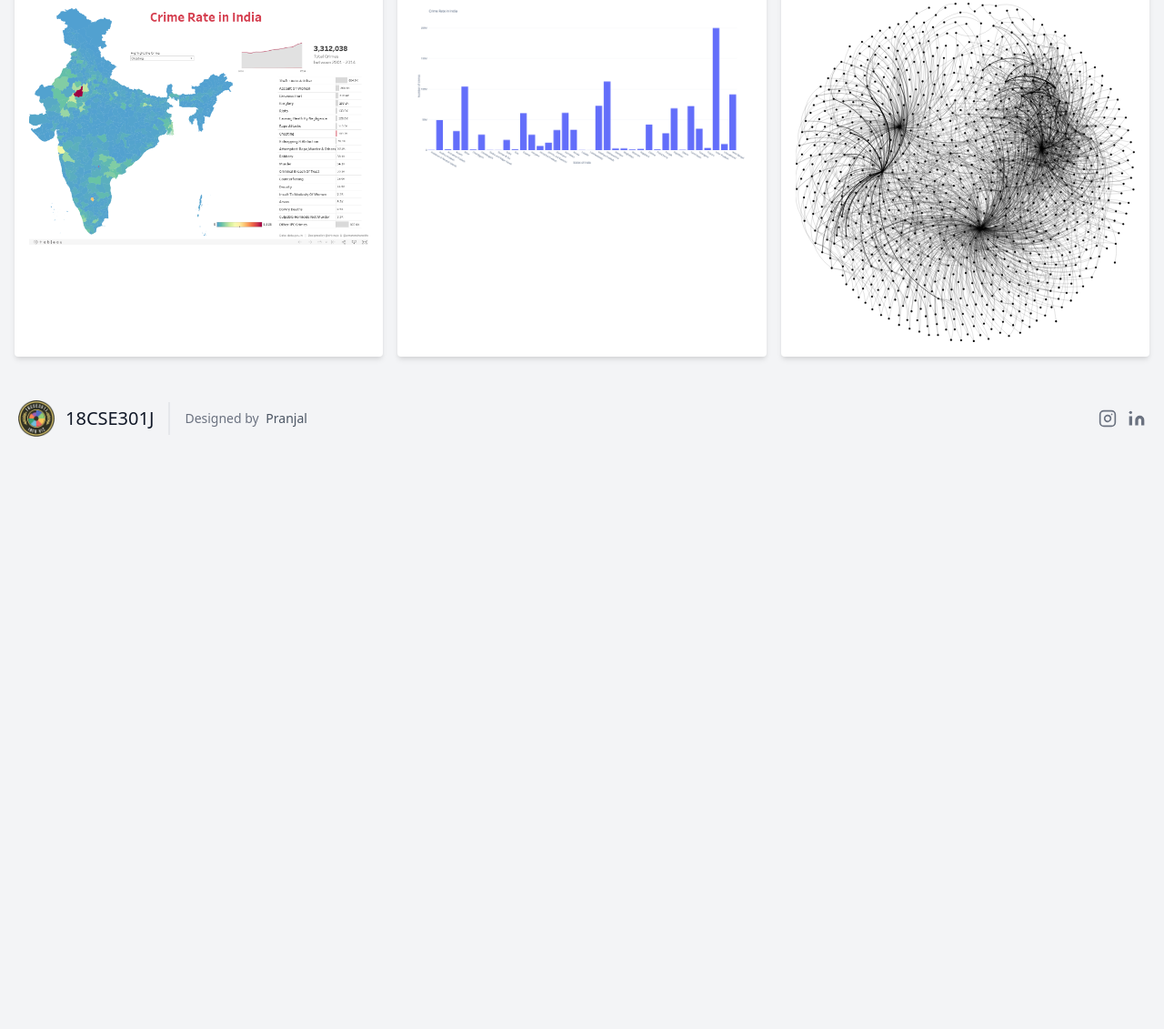
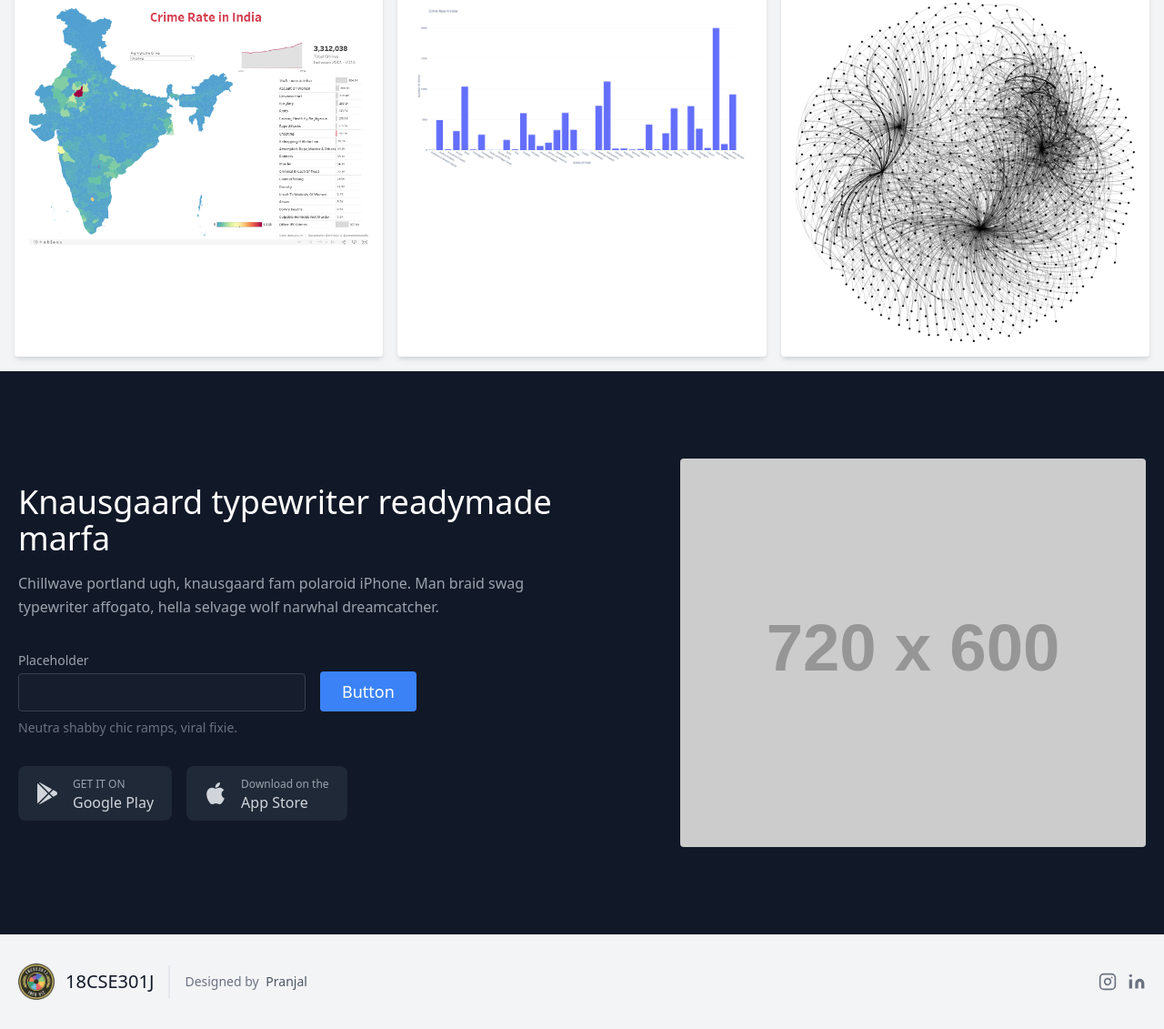
Before and after one commit to CatastrophistUser/18CSE301J-Information-Visualization, a website: page index.html in a window 1280 px wide. Shown: the part 431-1562 px from the top of the page at 91% size. Before the commit the page ends 943 px from the top, so only its background shows below. Drawn offline with nearby package versions, Linux system fonts and the light colour scheme; placeholder pictures from the web are drawn by us.

Commit message:
Update index.html

```diff
--- a/index.html
+++ b/index.html
@@ -80,6 +80,47 @@
         </div>
     </div>
 
+    <section class="text-gray-400 bg-gray-900 body-font">
+        <div class="container mx-auto flex px-5 py-24 md:flex-row flex-col items-center">
+          <div class="lg:flex-grow md:w-1/2 lg:pr-24 md:pr-16 flex flex-col md:items-start md:text-left mb-16 md:mb-0 items-center text-center">
+            <h1 class="title-font sm:text-4xl text-3xl mb-4 font-medium text-white">Knausgaard typewriter readymade marfa</h1>
+            <p class="mb-8 leading-relaxed">Chillwave portland ugh, knausgaard fam polaroid iPhone. Man braid swag typewriter affogato, hella selvage wolf narwhal dreamcatcher.</p>
+            <div class="flex w-full md:justify-start justify-center items-end">
+              <div class="relative mr-4 md:w-full lg:w-full xl:w-1/2 w-2/4">
+                <label for="hero-field" class="leading-7 text-sm text-gray-400">Placeholder</label>
+                <input type="text" id="hero-field" name="hero-field" class="w-full bg-gray-800 rounded bg-opacity-40 border border-gray-700 focus:ring-2 focus:ring-blue-900 focus:bg-transparent focus:border-blue-500 text-base outline-none text-gray-100 py-1 px-3 leading-8 transition-colors duration-200 ease-in-out">
+              </div>
+              <button class="inline-flex text-white bg-blue-500 border-0 py-2 px-6 focus:outline-none hover:bg-blue-600 rounded text-lg">Button</button>
+            </div>
+            <p class="text-sm mt-2 text-gray-500 mb-8 w-full">Neutra shabby chic ramps, viral fixie.</p>
+            <div class="flex lg:flex-row md:flex-col text-gray-300">
+              <button class="bg-gray-800 inline-flex py-3 px-5 rounded-lg items-center hover:bg-gray-700 hover:text-white focus:outline-none">
+                <svg xmlns="http://www.w3.org/2000/svg" fill="currentColor" class="w-6 h-6" viewBox="0 0 512 512">
+                  <path d="M99.617 8.057a50.191 50.191 0 00-38.815-6.713l230.932 230.933 74.846-74.846L99.617 8.057zM32.139 20.116c-6.441 8.563-10.148 19.077-10.148 30.199v411.358c0 11.123 3.708 21.636 10.148 30.199l235.877-235.877L32.139 20.116zM464.261 212.087l-67.266-37.637-81.544 81.544 81.548 81.548 67.273-37.64c16.117-9.03 25.738-25.442 25.738-43.908s-9.621-34.877-25.749-43.907zM291.733 279.711L60.815 510.629c3.786.891 7.639 1.371 11.492 1.371a50.275 50.275 0 0027.31-8.07l266.965-149.372-74.849-74.847z"></path>
+                </svg>
+                <span class="ml-4 flex items-start flex-col leading-none">
+                  <span class="text-xs text-gray-400 mb-1">GET IT ON</span>
+                  <span class="title-font font-medium">Google Play</span>
+                </span>
+              </button>
+              <button class="bg-gray-800 inline-flex py-3 px-5 rounded-lg items-center hover:bg-gray-700 hover:text-white focus:outline-none lg:ml-4 md:ml-0 ml-4 md:mt-4 mt-0 lg:mt-0">
+                <svg xmlns="http://www.w3.org/2000/svg" fill="currentColor" class="w-6 h-6" viewBox="0 0 305 305">
+                  <path d="M40.74 112.12c-25.79 44.74-9.4 112.65 19.12 153.82C74.09 286.52 88.5 305 108.24 305c.37 0 .74 0 1.13-.02 9.27-.37 15.97-3.23 22.45-5.99 7.27-3.1 14.8-6.3 26.6-6.3 11.22 0 18.39 3.1 25.31 6.1 6.83 2.95 13.87 6 24.26 5.81 22.23-.41 35.88-20.35 47.92-37.94a168.18 168.18 0 0021-43l.09-.28a2.5 2.5 0 00-1.33-3.06l-.18-.08c-3.92-1.6-38.26-16.84-38.62-58.36-.34-33.74 25.76-51.6 31-54.84l.24-.15a2.5 2.5 0 00.7-3.51c-18-26.37-45.62-30.34-56.73-30.82a50.04 50.04 0 00-4.95-.24c-13.06 0-25.56 4.93-35.61 8.9-6.94 2.73-12.93 5.09-17.06 5.09-4.64 0-10.67-2.4-17.65-5.16-9.33-3.7-19.9-7.9-31.1-7.9l-.79.01c-26.03.38-50.62 15.27-64.18 38.86z"></path>
+                  <path d="M212.1 0c-15.76.64-34.67 10.35-45.97 23.58-9.6 11.13-19 29.68-16.52 48.38a2.5 2.5 0 002.29 2.17c1.06.08 2.15.12 3.23.12 15.41 0 32.04-8.52 43.4-22.25 11.94-14.5 17.99-33.1 16.16-49.77A2.52 2.52 0 00212.1 0z"></path>
+                </svg>
+                <span class="ml-4 flex items-start flex-col leading-none">
+                  <span class="text-xs text-gray-400 mb-1">Download on the</span>
+                  <span class="title-font font-medium">App Store</span>
+                </span>
+              </button>
+            </div>
+          </div>
+          <div class="lg:max-w-lg lg:w-full md:w-1/2 w-5/6">
+            <img class="object-cover object-center rounded" alt="hero" src="https://dummyimage.com/720x600">
+          </div>
+        </div>
+      </section>
+
     <!-- Footer -->
 
     <footer class="text-gray-600 body-font">
```
